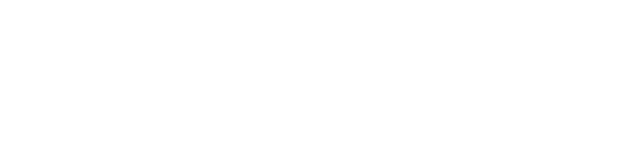
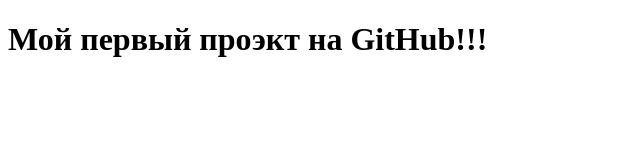
Before and after one commit to Fex0n/My-first-poject, a plain HTML site: page index.html in a window 1280 px wide. Shown: the whole page, without its empty margins (0-640 px from the left). Drawn offline with Linux system fonts and the light colour scheme.

Commit message:
next commit

```diff
--- a/index.html
+++ b/index.html
@@ -7,7 +7,7 @@
 </head>
 
 <body>
-
+    <h1>Мой первый проэкт на GitHub!!!</h1>
 </body>
 
 </html>
```
